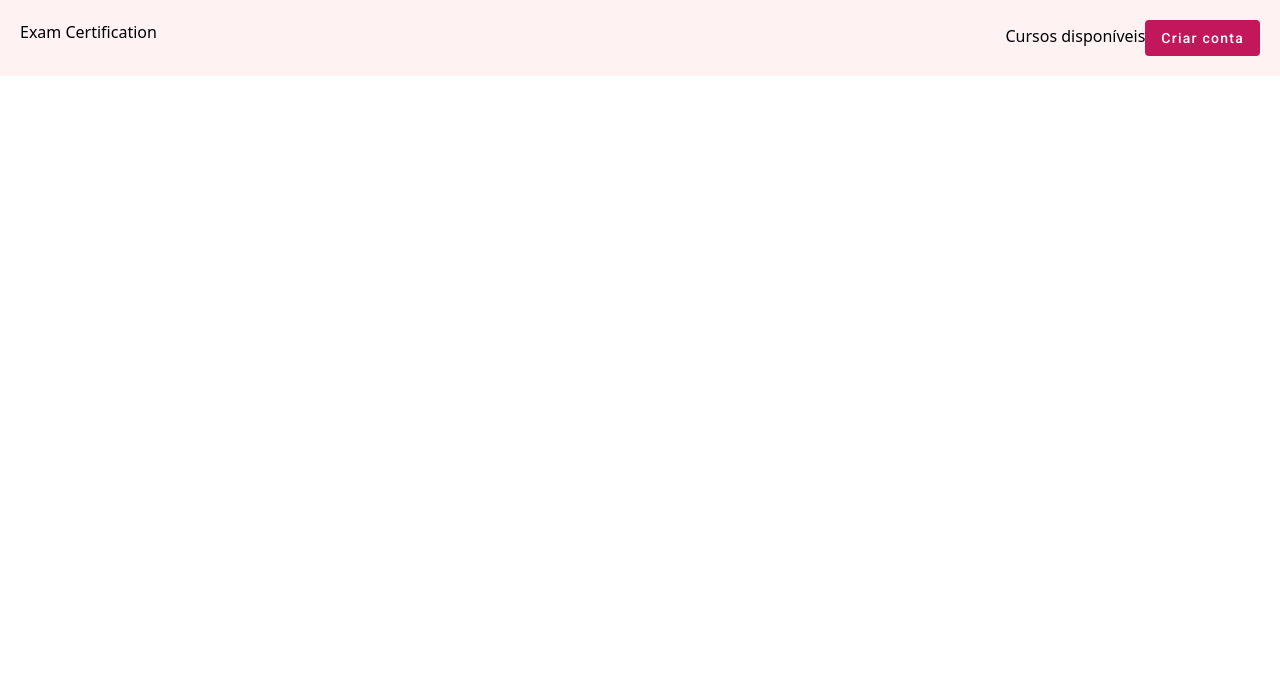
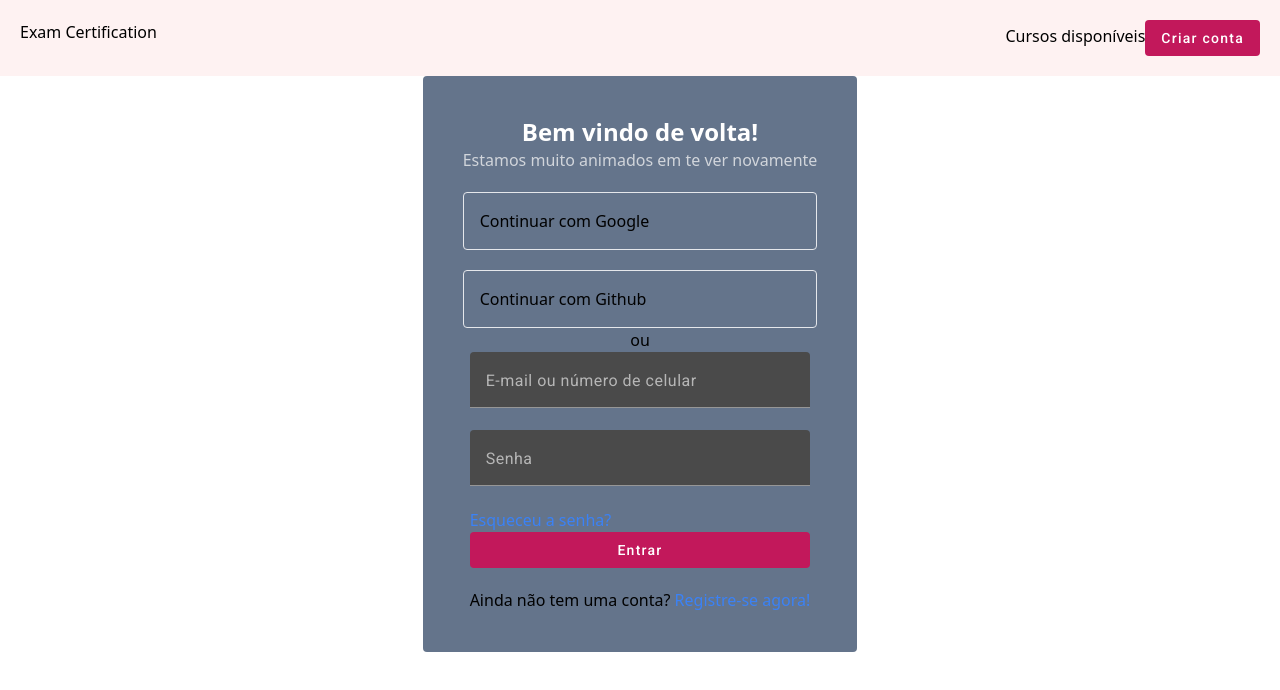
Before and after one commit to iCarlosAugusto/exam-certification-angular, an Angular app: page /authentication in a window 1280 px wide. Before the commit this address led to /. Shown: the top 690 px of the page. Built offline with nearby package versions, Linux system fonts and the light colour scheme.

Commit message:
feat: :sparkles: tela de authenticacao

```diff
--- a/src/app/app.routes.ts
+++ b/src/app/app.routes.ts
@@ -2,8 +2,10 @@ import { Routes } from '@angular/router';
 import { AppComponent } from './app.component';
 import { HomeComponent } from './pages/home/home.component';
 import { QuestionsComponent } from './pages/questions/questions.component';
+import { AuthenticationComponent } from './pages/authentication/authentication.component';
 
 export const routes: Routes = [
     { path: '',title: "Exam Certification", component: HomeComponent },
     { path: 'questions',title: "Questions", component: QuestionsComponent },
+    { path: 'authentication',title: "Identificação", component: AuthenticationComponent },
 ];
--- a/src/app/components/navbar/navbar.component.html
+++ b/src/app/components/navbar/navbar.component.html
@@ -4,6 +4,6 @@
     </a>
     <div>
         <a href="">Cursos disponíveis</a>
-        <button mat-flat-button color="primary">Criar conta</button>
+        <button mat-flat-button color="primary" routerLink="authentication">Criar conta</button>
     </div>
 </div>
--- /dev/null
+++ b/src/app/pages/authentication/authentication.component.html
@@ -0,0 +1,39 @@
+<div class="flex items-center justify-center h-full">
+    <div class="bg-slate-500 p-10 flex flex-col rounded items-center">
+        <div class="flex flex-col items-center">
+            <span class="text-2xl text-white font-bold">Bem vindo de volta!</span>
+            <span class="text-gray-300 mb-5">Estamos muito animados em te ver novamente</span>
+        </div>
+
+        <div class="border p-4 rounded w-full cursor-pointer">
+            <span>
+                Continuar com Google
+            </span>
+
+        </div>
+        <div class="border p-4 rounded w-full mt-5 cursor-pointer">
+            <span>
+                Continuar com Github
+            </span>
+        </div>
+        <span>ou</span>
+
+        <form class="flex flex-col">
+            <mat-form-field class="w-full">
+              <mat-label>E-mail ou número de celular</mat-label>
+              <input matInput>
+            </mat-form-field>
+            <mat-form-field class="w-full">
+                <mat-label>Senha</mat-label>
+                <input matInput>
+            </mat-form-field>
+            <span class="text-blue-500 cursor-pointer">Esqueceu a senha?</span>
+            <button mat-flat-button color="primary" class="mb-5">Entrar</button>
+            <div>
+                <span>Ainda não tem uma conta?</span>
+                <span class="text-blue-500 cursor-pointer"> Registre-se agora!</span>
+            </div>
+
+        </form>
+    </div>
+</div>
```
Also changed, not shown: src/app/pages/authentication/authentication.component.ts (added, +14 -0 lines).
